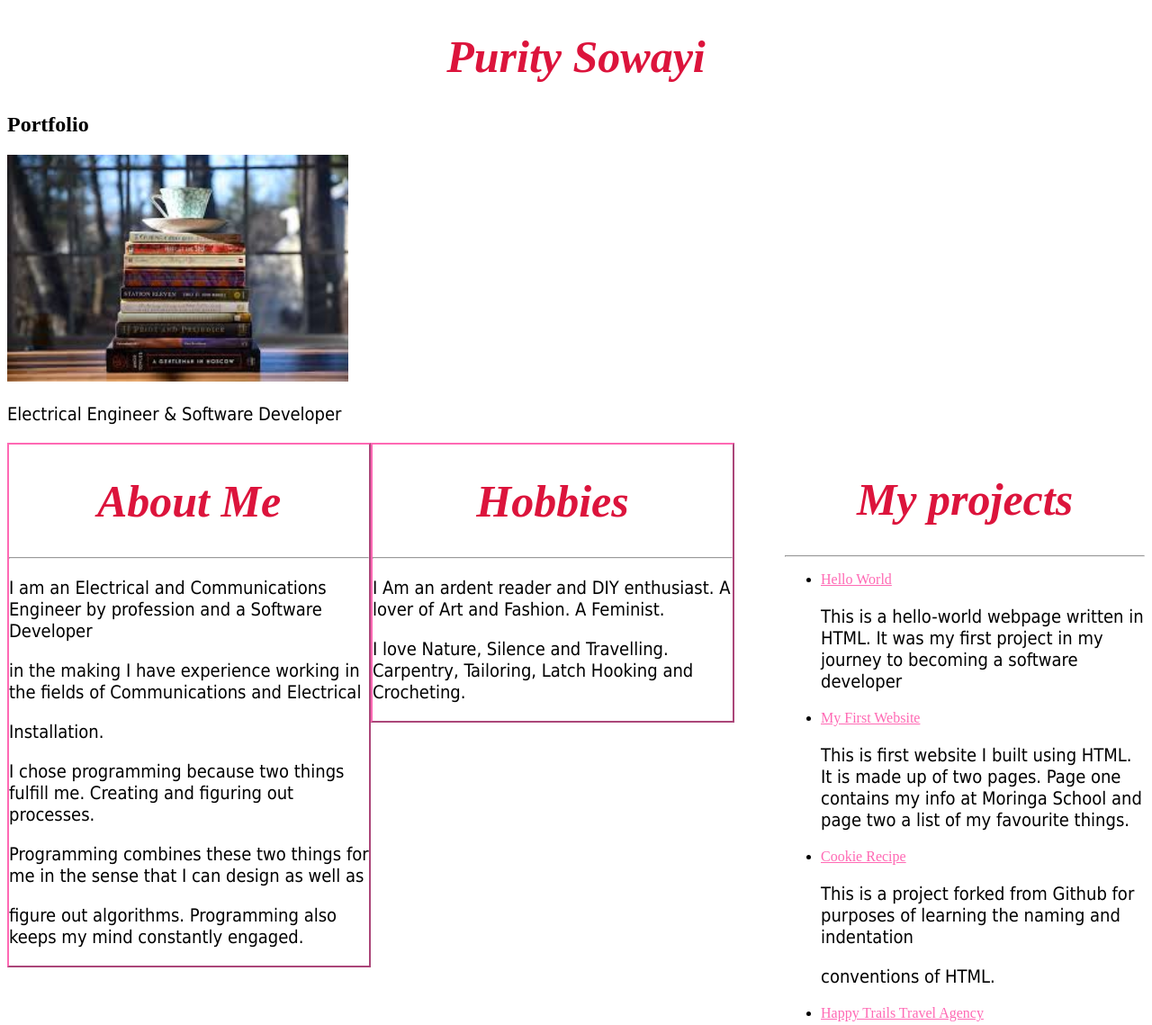
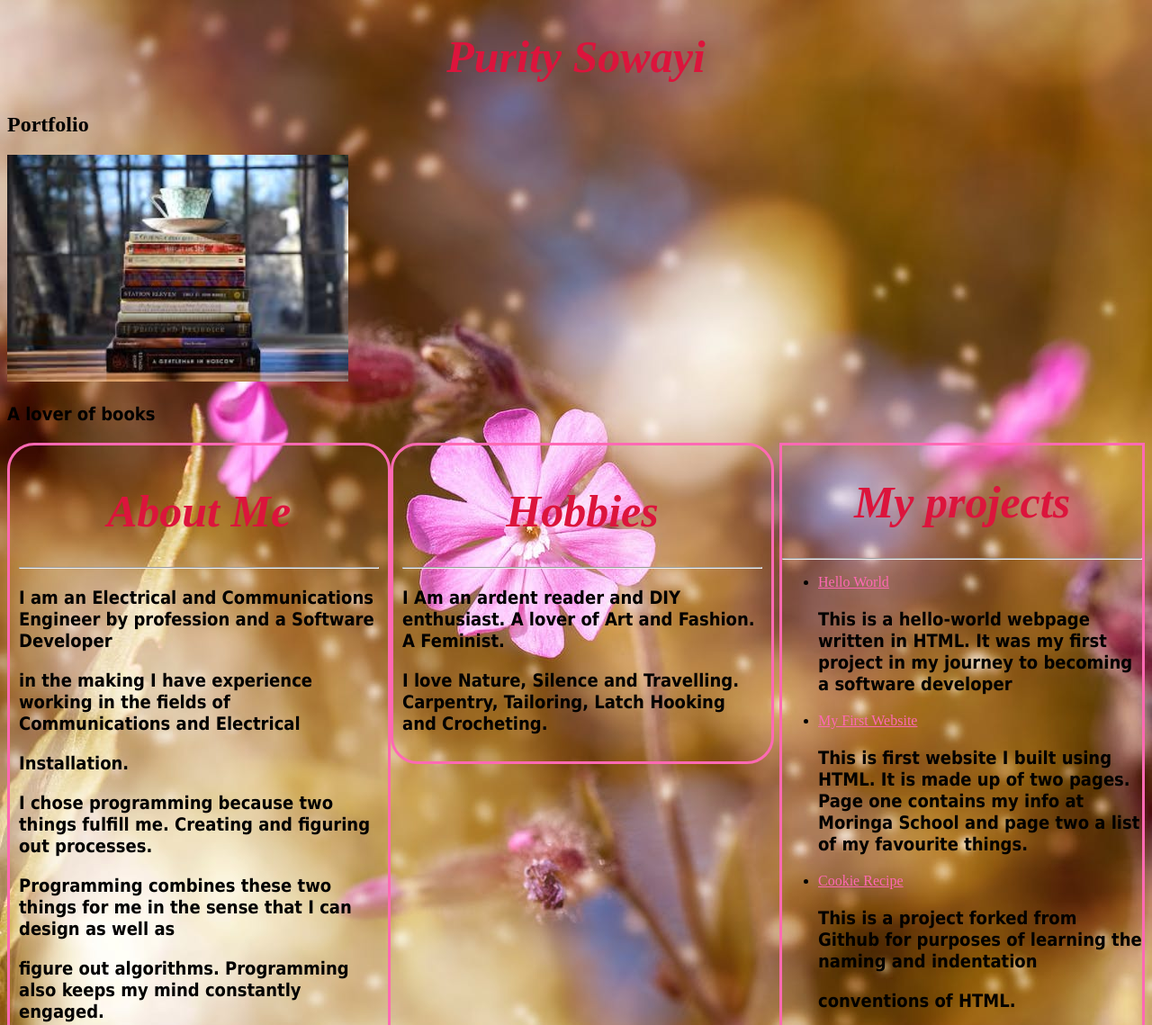
Before and after one commit to apwao/apwao.github.io, a plain HTML site: page index.html in a window 1280 px wide. Shown: the top 1139 px of the page at 90% size. Drawn offline with Linux system fonts and the light colour scheme.

Commit message:
Add columns to the web page content

```diff
--- a/css/styles.css
+++ b/css/styles.css
@@ -14,13 +14,14 @@ h1 {
 p {
   font-size: 20px;
   font-family: Tahoma;
+  font-weight: bolder;
 }
 .column {
   width: 400px;
   float:left;
-  border-style: outset;
-  border-color: hotpink;
-  border-width: 2px;
+  border: 3px hotpink solid;
+  border-radius: 30px;
+  padding: 10px;
 
 }
 a {
@@ -29,4 +30,8 @@ a {
 .links {
   float:right;
   width: 400px;
+  border: 3px hotpink solid;
 }
+.column .about-me {
+  float: right;
+}
--- a/index.html
+++ b/index.html
@@ -4,14 +4,14 @@
     <title>Purity Sowayi</title>
     <link href="css/styles.css" rel="stylesheet" type="text/css">
   </head>
-  <body background ="images/final-backgroundi.jpeg">
+  <body background ="images/final-background.jpeg">
     <h1 class="header">Purity Sowayi</h1>
     <h2 class="header">Portfolio</h2>
     <div class="profile-photo">
       <img src="images/cover.jpeg" alt="A photo of Purity Sowayi">
-      <p>Electrical Engineer & Software Developer</p>
+      <p>A lover of books</p>
     </div>
-    <div class="column">
+    <div class="column" class="about-me">
       <h1>About Me</h1>
       <hr>
       <p>I am an Electrical and Communications Engineer by profession and a Software Developer</p>
```
